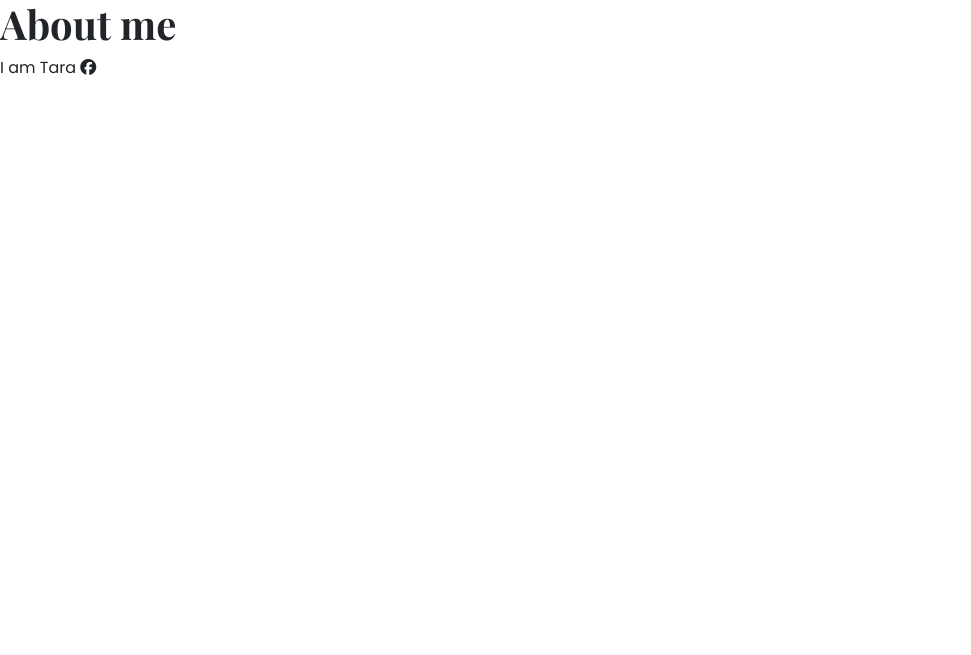
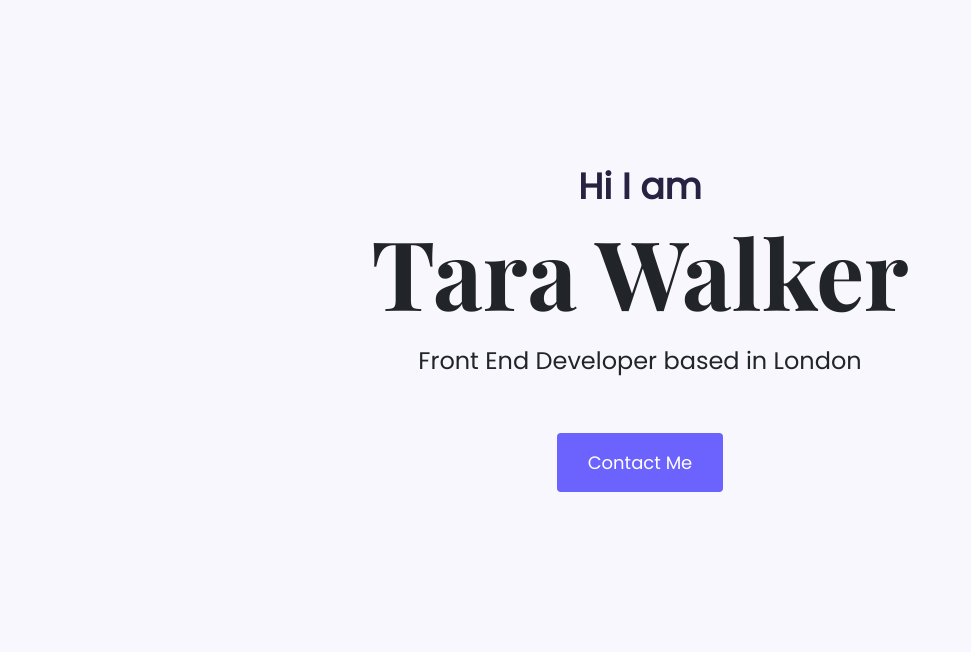
Before and after one commit to TaraWalk/Portfolio-Project, a plain HTML site: page index.html in a window 1280 px wide. Shown: the whole page, without its empty margins (0-971 px from the left). Drawn offline with nearby package versions, Linux system fonts and the light colour scheme; a web font is replaced by a local one.

Commit message:
Added CSS

```diff
--- a/index.html
+++ b/index.html
@@ -29,7 +29,11 @@
     <title>Tara Walker</title>
   </head>
   <body>
-    <h1>About me</h1>
-    <p>I am Tara <i class="fa-brands fa-facebook"></i></p>
+    <div class="hero">
+      <p>Hi I am</p>
+      <h1>Tara Walker</h1>
+      <h2 class="mb-5">Front End Developer based in London</h2>
+      <div><a href="#" class="btn btn-branding">Contact Me</a></div>
+    </div>
   </body>
 </html>
--- a/src/style.css
+++ b/src/style.css
@@ -1,9 +1,41 @@
+:root {
+  --branding-color: #6c63ff;
+  --secondary-color: #f9f7fe;
+  --heading-font-family: "Playfair Display", serif;
+  --default-font-family: "Poppins", sans-serif;
+}
+body {
+  font-family: var(--default-font-family);
+}
 h1 {
-  font-family: "Playfair Display", serif;
+  font-family: var(--heading-font-family);
   font-weight: bold;
+  font-size: 96px;
 }
 
 p {
-  font-family: "Poppins", sans-serif;
   font-weight: normal;
 }
+.hero {
+  background: var(--secondary-color);
+  text-align: center;
+  padding: 160px 20px;
+}
+.hero p {
+  font-size: 36px;
+  font-weight: bold;
+  color: #272142;
+  margin: 0;
+}
+.hero h2 {
+  line-height: 2;
+  font-size: 24px;
+}
+.btn-branding {
+  background: var(--branding-color);
+  border-radius: 4px;
+  color: white;
+  font-size: 18px;
+  line-height: 27px;
+  padding: 15px 30px;
+}
```
